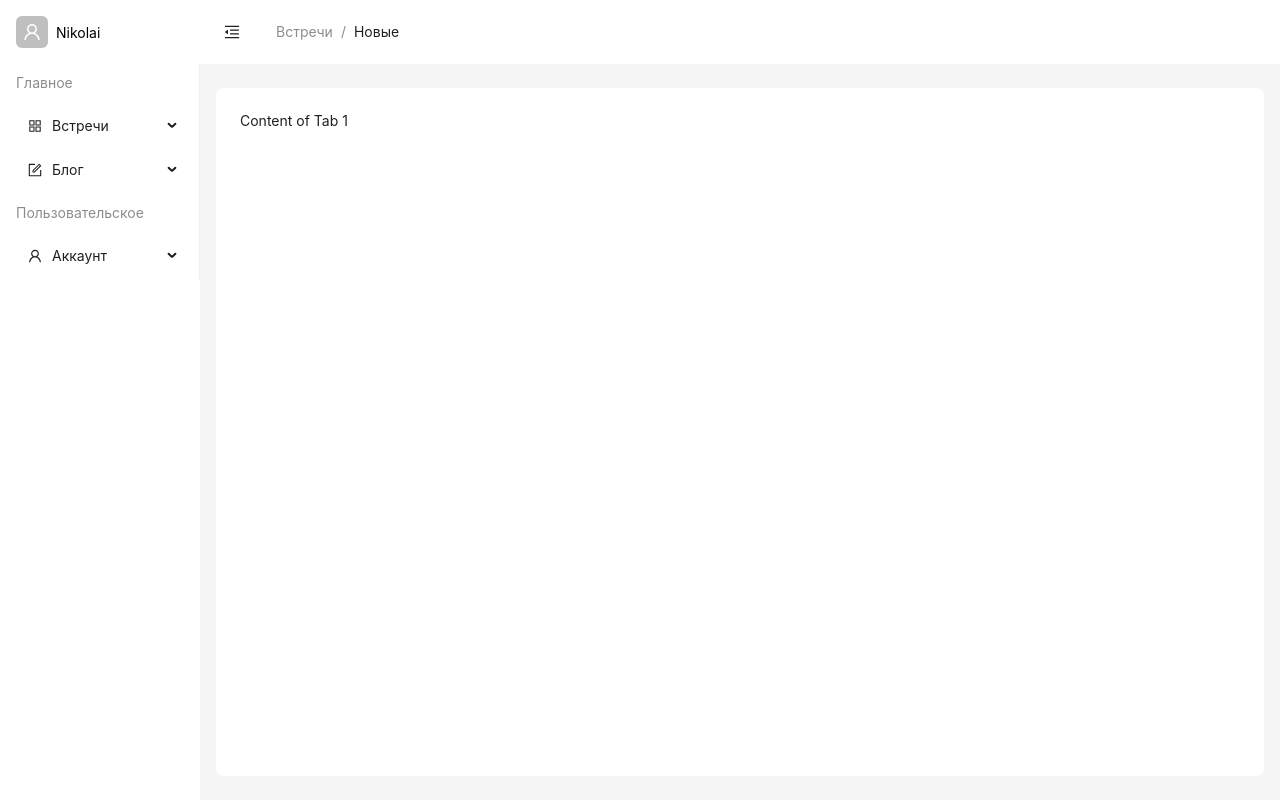
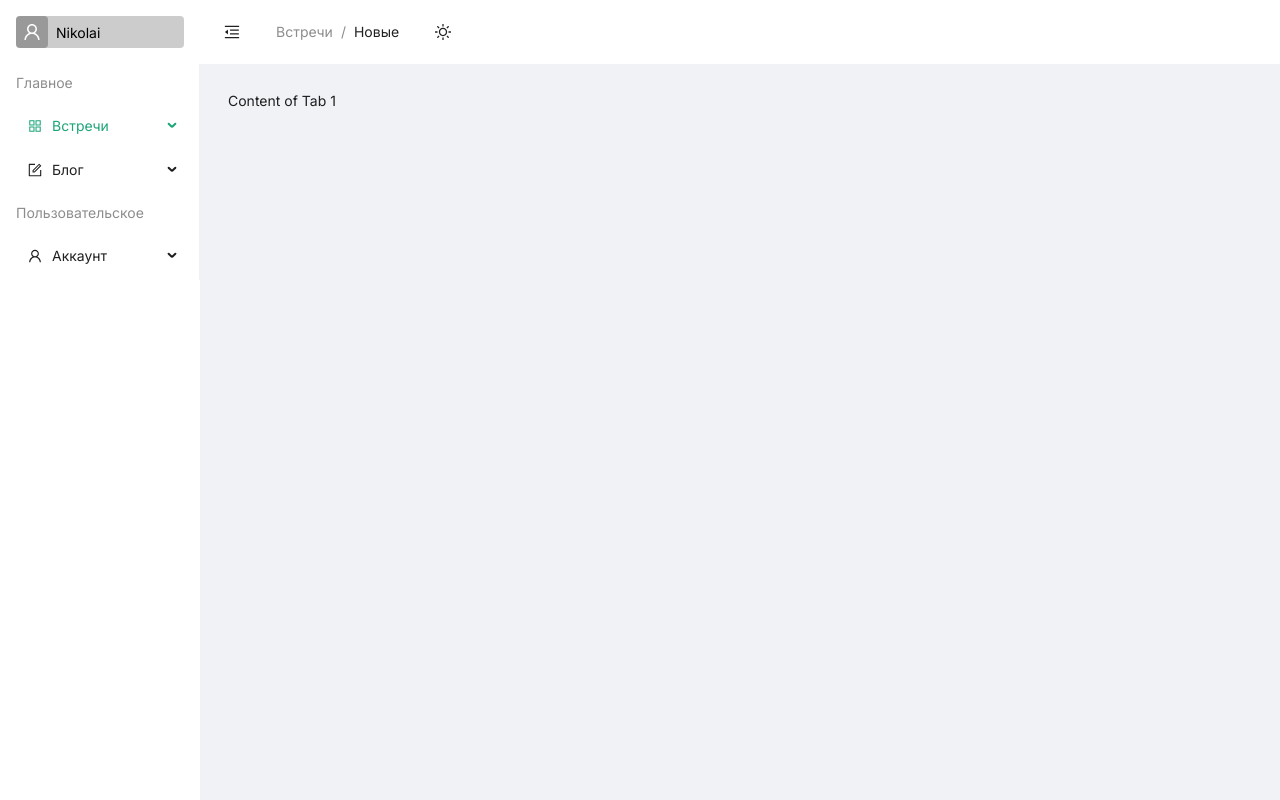
Before and after one commit to Yessirskiy/React-front, a React (Vite) app: page / in a window 1280 px wide. Built offline with nearby package versions, Linux system fonts and the light colour scheme.

Commit message:
Theme toggling

```diff
--- a/src/App.jsx
+++ b/src/App.jsx
@@ -5,16 +5,33 @@ import {
   UserOutlined,
   AppstoreOutlined,
   FormOutlined,
+  SunOutlined,
+  MoonOutlined,
 } from '@ant-design/icons';
-import { Avatar, Button, Layout, Menu, theme, Breadcrumb } from 'antd';
+import { Avatar, Button, Layout, Menu, Breadcrumb, theme, ConfigProvider } from 'antd';
+import UserProfile from "./pages/UserProfile.jsx"
 
 const { Header, Sider, Content } = Layout;
 const App = () => {
   const [collapsed, setCollapsed] = useState(false);
   const [selectedNav, setSelectedNav] = useState("meetings_new")
-  const {
-    token: { colorBgContainer, borderRadiusLG },
-  } = theme.useToken();
+  const [isDarkMode, setIsDarkMode] = useState(false);
+
+  const toggleTheme = () => {
+    setIsDarkMode(!isDarkMode);
+  };
+  const themeConfig = {
+    algorithm: isDarkMode ? theme.darkAlgorithm : theme.defaultAlgorithm,
+    token: {
+      colorPrimary: isDarkMode ? '#1890ff' : '#1DA57A',
+      colorBgLayout: isDarkMode ? '#001529' : '#f0f2f5',
+      colorTextBase: isDarkMode ? '#ffffff' : '#000000',
+      colorBgContainer: isDarkMode ? '#141414' : '#ffffff',
+      borderRadiusSM: "2px",
+      borderRadius: "4px",
+      borderRadiusLG: "8px",
+    },
+  };
 
   const menuItems = [
     {
@@ -65,13 +82,12 @@ const App = () => {
       ],
     },
   ]
-  const getBreadcumpItems = () => {
+  const getBreadcrumbItems = () => {
     let navs = selectedNav.split("_");
     for (let group of menuItems){
       for (let subgroup of group.children){
         if (subgroup.key === navs[0]){
           for (let groupelem of subgroup.children) {
-            console.log(selectedNav, navs[1])
             if (selectedNav === groupelem.key) {
               return [{title: subgroup.label}, {title: groupelem.label}];
             }
@@ -81,6 +97,8 @@ const App = () => {
     }
     return [];
   }
+
+
 
 
   const onMenuClick = (e) => {
@@ -94,43 +112,35 @@ const App = () => {
         return <Tab2 />;
       case 'meetings_attended':
         return <Tab3 />;
+      case 'user_profile':
+        return <UserProfile colorBgContainer='#ffffff' borderRadiusLG={themeConfig.borderRadiusLG}/>;
       default:
         return <Tab1 />;
     }
   };
 
-
   return (
+    <ConfigProvider theme={themeConfig}>
       <Layout className='h-screen'>
-      <Sider trigger={null} collapsible collapsed={collapsed} theme='light'>
-
+        <Sider trigger={null} collapsible collapsed={collapsed} style={{background: themeConfig.token.colorBgContainer}}>
           <div className="demo-logo-vertical flex items-center gap-2" collapsible collapsed={collapsed}
           style={{
             height: '32px',
             margin: '16px',
-          background: 'rgba(255,255,255,.2)',
-          borderRadius: borderRadiusLG,
+            background: isDarkMode ? 'rgba(255,255,255,.2)' : 'rgba(0,0,0,.2)',
+            borderRadius: themeConfig.token.borderRadius,
           }}>
             <Avatar shape="square" icon={<UserOutlined />} />
             Nikolai
           </div>
-        <Menu
-          theme="light"
-          mode="inline"
+          <Menu className='m-0' mode="inline"
             onClick={onMenuClick}
-          defaultSelectedKeys={['1']}
-          style={{ margin: 0 }}
+            defaultSelectedKeys={['meetings_new']}
             items={menuItems}
           />
         </Sider>
         <Layout>
-        <Header
-          className='flex items-center gap-3'
-          style={{
-            padding: 0,
-            background: colorBgContainer,
-          }}
-        >
+          <Header className='flex items-center gap-3 p-0' style={{background: themeConfig.token.colorBgContainer}}>
             <Button
               type="text"
               icon={collapsed ? <MenuUnfoldOutlined /> : <MenuFoldOutlined />}
@@ -141,22 +151,25 @@ const App = () => {
                 height: 64,
               }}
             />
-          <Breadcrumb items={getBreadcumpItems()}>
+            <Breadcrumb items={getBreadcrumbItems()}>
             </Breadcrumb>
+            <Button
+              type="text"
+              icon={isDarkMode ? <MoonOutlined /> : <SunOutlined />}
+              onClick={toggleTheme}
+              style={{
+                fontSize: '16px',
+                width: 64,
+                height: 64,
+              }}
+            />
           </Header>
-        <Content
-          style={{
-            margin: '24px 16px',
-            padding: 24,
-            minHeight: 280,
-            background: colorBgContainer,
-            borderRadius: borderRadiusLG,
-          }}
-        >
+          <Content className='m-7'>
             {renderContent()}
           </Content>
         </Layout>
       </Layout>
+    </ConfigProvider>
   );
 };
 
--- a/src/index.css
+++ b/src/index.css
@@ -9,7 +9,7 @@
   font-weight: 400;
 } */
 
-body {
+* {
   font-family: 'Inter', sans-serif;
   margin: 0;
 }
--- /dev/null
+++ b/src/pages/UserProfile.jsx
@@ -0,0 +1,75 @@
+import React from 'react';
+import { Button, Form, Input, Upload, Avatar } from 'antd';
+import { UserOutlined, UploadOutlined } from '@ant-design/icons';
+
+const ProfileForm = () => {
+  const [form] = Form.useForm();
+
+  const onFinish = (values) => {
+    console.log('Form values: ', values);
+  };
+
+  return (
+    <div>
+      <h2 className='mb-4 text-base'>Профиль</h2>
+      <Form
+        form={form}
+        layout="vertical"
+        onFinish={onFinish}
+        style={{ display: 'flex', alignItems: 'flex-start' }}
+      >
+        <div style={{ marginRight: '30px', textAlign: 'center' }}>
+          <Avatar shape="square" size={120} icon={<UserOutlined />} style={{ marginBottom: '20px', backgroundColor: '#e6f7ff' }} />
+          <Form.Item name="avatar" valuePropName="fileList">
+            <Upload listType="picture" maxCount={1}>
+              <Button icon={<UploadOutlined />} disabled>
+                Выбрать файл...
+              </Button>
+            </Upload>
+          </Form.Item>
+        </div>
+        <div style={{ flex: 1 }}>
+          <Form.Item
+            label="Введите ваше имя"
+            name="firstName"
+            rules={[{ required: true, message: 'Введите ваше имя' }]}
+          >
+            <Input placeholder="Введите ваше имя" />
+          </Form.Item>
+
+          <Form.Item
+            label="Введите вашу фамилию"
+            name="lastName"
+            rules={[{ required: true, message: 'Введите вашу фамилию' }]}
+          >
+            <Input placeholder="Введите вашу фамилию" />
+          </Form.Item>
+
+          <Form.Item
+            label="Почта"
+            name="email"
+            initialValue="admin@example.com"
+          >
+            <Input disabled />
+          </Form.Item>
+
+          <Form.Item
+            label="Номер телефона"
+            name="phone"
+            rules={[{ required: true, message: 'Введите номер телефона' }]}
+          >
+            <Input placeholder="Введите номер телефона" />
+          </Form.Item>
+
+          <Form.Item>
+            <Button type="primary" htmlType="submit" style={{ backgroundColor: '#e6f7ff', color: '#000' }}>
+              Сохранить
+            </Button>
+          </Form.Item>
+        </div>
+      </Form>
+    </div>
+  );
+};
+
+export default ProfileForm;
```
Lines whose indentation alone changed are shown as unchanged.
